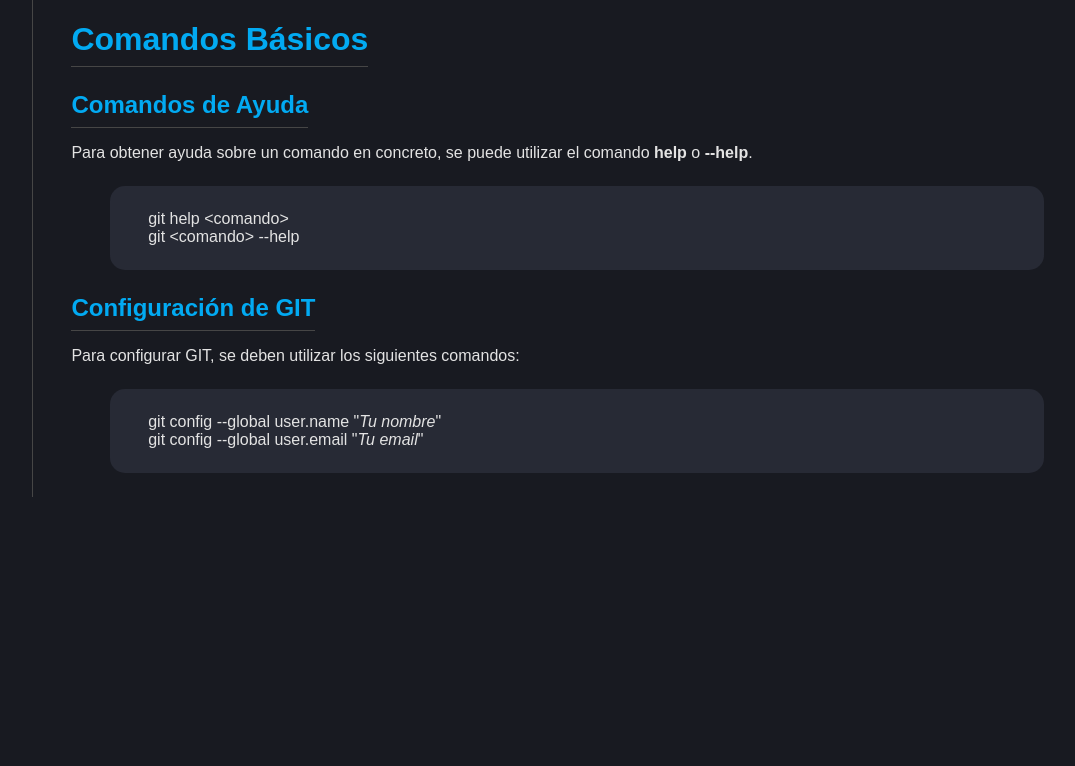
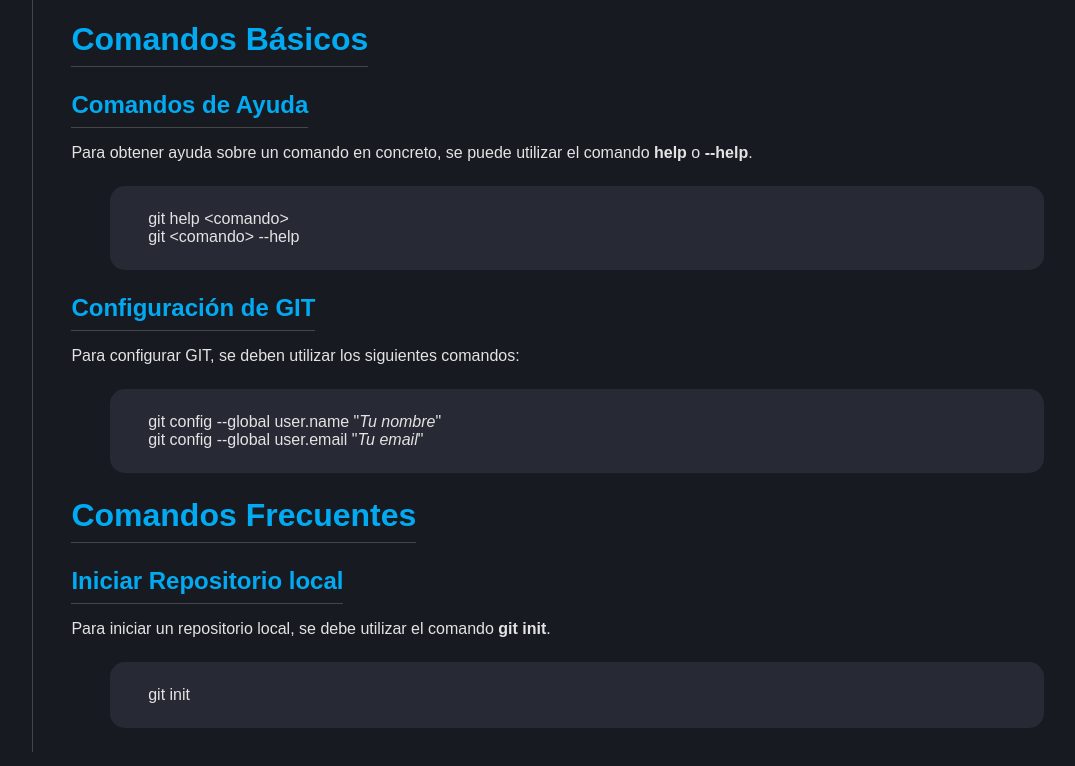
Before and after one commit to joseluisdelvall/2DAW-DiarioAprendizaje-DEAP, a plain HTML site: page html/t1.html in a window 1280 px wide. Shown: the part 1014-1780 px from the top of the page, without its empty margins (159-1234 px from the left). Before the commit the page ends 1531 px from the top, so only its background shows below. Drawn offline with Linux system fonts and the light colour scheme.

Commit message:
Añadido comandos frecuentes en tema 1 git

```diff
--- a/html/t1.html
+++ b/html/t1.html
@@ -24,6 +24,7 @@
                 <a href="#inicio"><li>Inicio</li></a>
                 <a href="#introduccion"><li>Introducción</li></a>
                 <a href="#comandosBasicos"><li>Comandos Básicos</li></a>
+                <a href="#comandosFrecuentes"><li>Comandos Frecuentes</li></a>
             </ul>
         </aside>
         <main>
@@ -122,6 +123,18 @@
                     </div>
                 </article>
             </section>
+            <section>
+                <h2 id="comandosFrecuentes">Comandos Frecuentes</h2>
+                <article>
+                    <h3>Iniciar Repositorio local</h3>
+                    <p>
+                        Para iniciar un repositorio local, se debe utilizar el comando <b>git init</b>.
+                    </p>
+                    <div class="codigo">
+                        <p>git init</p>
+                    </div>
+                </article>
+            </section>
         </main>
         <footer>
 
```
